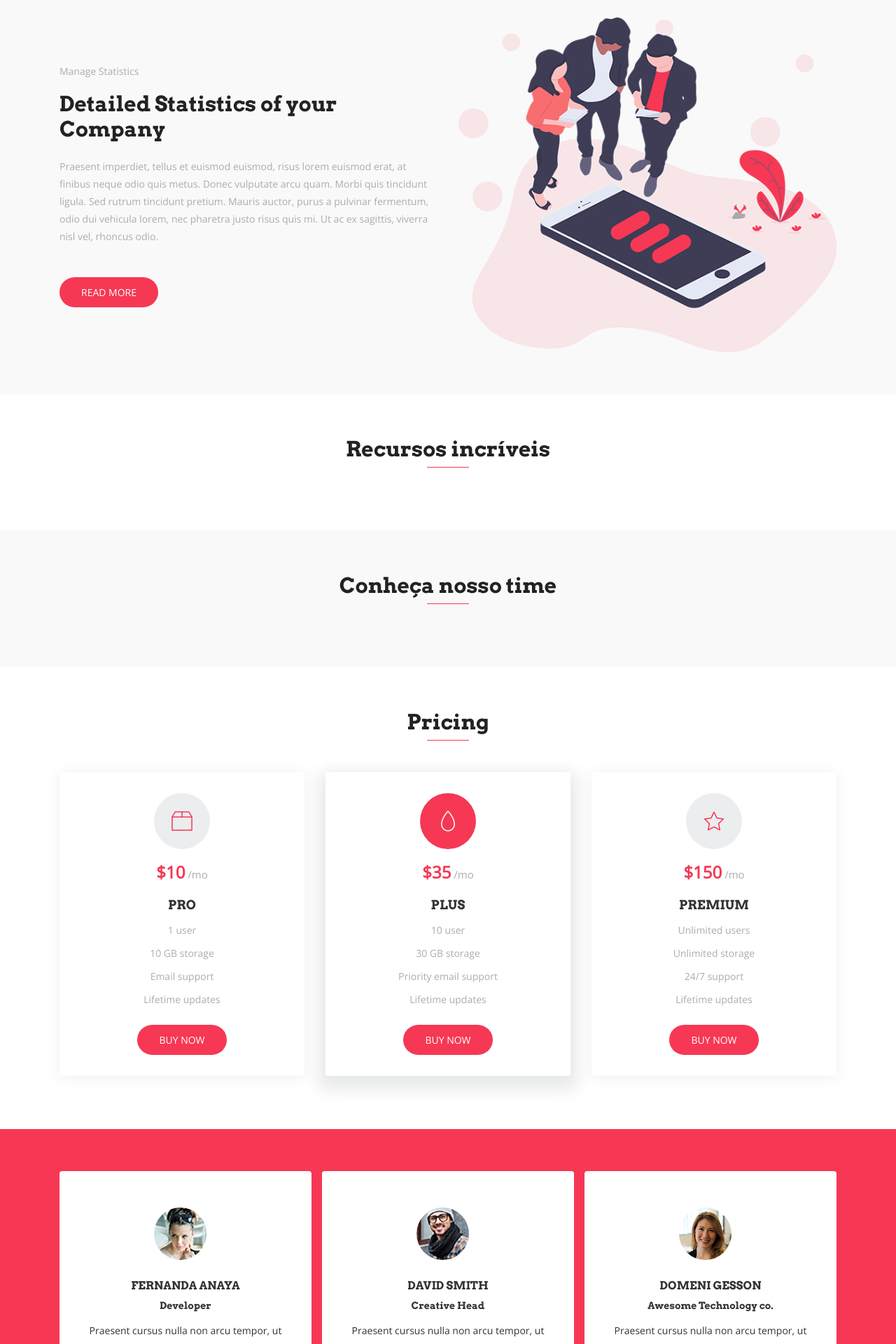
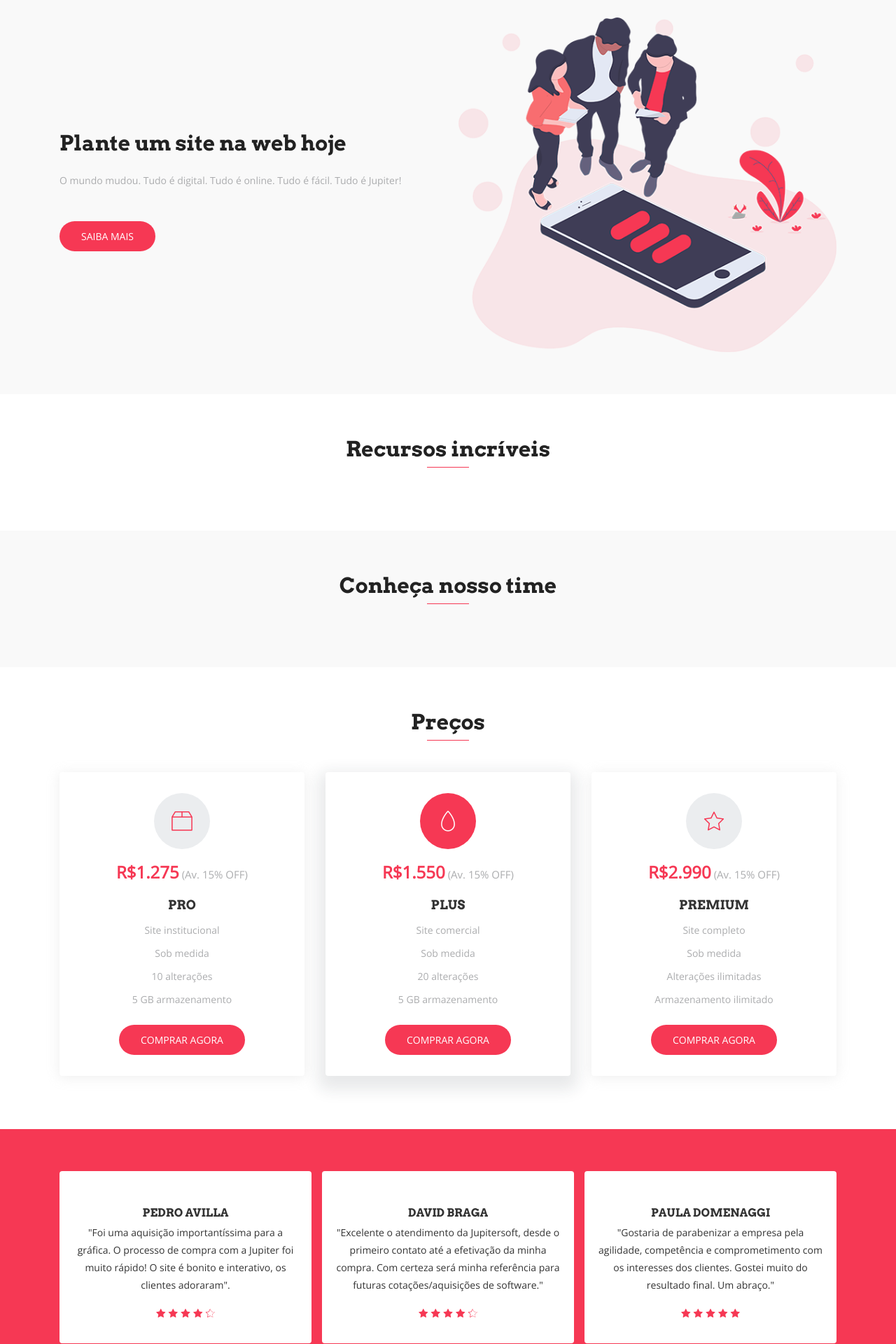
Before and after one commit to LucasBortolazzo/fusion, a Django app: page / in a window 1280 px wide. Shown: the part 880-2800 px from the top of the page at 70% size. Run offline with Django 3.2, Linux system fonts and the light colour scheme; data that the repository does not hold is empty; some libraries are stand-ins or nearby versions; some web fonts are replaced.

Commit message:
change template files
change template files

```diff
--- a/core/templates/base.html
+++ b/core/templates/base.html
@@ -6,7 +6,7 @@
     <meta charset="utf-8">
     <meta name="viewport" content="width=device-width, initial-scale=1, shrink-to-fit=no">
 
-    <title>Meu Fusion</title>
+    <title>JupiterSoft</title>
 
     <!-- Bootstrap CSS -->
     <link rel="stylesheet" href="{% static 'css/bootstrap.min.css' %}" >
--- a/core/templates/chamada.html
+++ b/core/templates/chamada.html
@@ -4,9 +4,8 @@
         <div class="row">
             <div class="col-lg-6 col-md-6 col-xs-12 wow fadeInLeft" data-wow-delay="0.3s">
                 <div class="cta-text">
-                    <h4>Get 30 days free trial</h4>
-                    <p>Praesent imperdiet, tellus et euismod euismod, risus lorem euismod erat, at finibus neque odio
-                        quis metus. Donec vulputate arcu quam. </p>
+                    <h4>Obtenha 30 dias de teste gratuito</h4>
+                    <p>Se não gostar, devolvemos seu dinheiro. </p>
                 </div>
             </div>
             <div class="col-lg-6 col-md-6 col-xs-12 text-right wow fadeInRight" data-wow-delay="0.3s">
--- a/core/templates/clientes.html
+++ b/core/templates/clientes.html
@@ -7,15 +7,13 @@
                     <div class="item">
                         <div class="testimonial-item">
                             <div class="img-thumb">
-                                <img src="{% static 'img/testimonial/img1.jpg' %}" alt="">
+                               {%comment%} <img src="{% static 'img/testimonial/img1.jpg' %}" alt=""> {% endcomment %}
                             </div>
                             <div class="info">
-                                <h2><a href="#">David Smith</a></h2>
-                                <h3><a href="#">Creative Head</a></h3>
+                                <h2><a href="#">David Braga</a></h2>
                             </div>
                             <div class="content">
-                                <p class="description">Praesent cursus nulla non arcu tempor, ut egestas elit tempus. In
-                                    ac ex fermentum, gravida felis nec, tincidunt ligula.</p>
+                                <p class="description">"Excelente o atendimento da Jupitersoft, desde o primeiro contato até a efetivação da minha compra. Com certeza será minha referência para futuras cotações/aquisições de software."</p>
                                 <div class="star-icon mt-3">
                                     <span><i class="lni-star-filled"></i></span>
                                     <span><i class="lni-star-filled"></i></span>
@@ -29,37 +27,34 @@
                     <div class="item">
                         <div class="testimonial-item">
                             <div class="img-thumb">
-                                <img src="{% static 'img/testimonial/img2.jpg' %}" alt="">
+                                {%comment%} <img src="{% static 'img/testimonial/img2.jpg' %}" alt=""> {% endcomment %}
                             </div>
                             <div class="info">
-                                <h2><a href="#">Domeni GEsson</a></h2>
-                                <h3><a href="#">Awesome Technology co.</a></h3>
+                                <h2><a href="#">Paula Domenaggi</a></h2>
                             </div>
                             <div class="content">
-                                <p class="description">Praesent cursus nulla non arcu tempor, ut egestas elit tempus. In
-                                    ac ex fermentum, gravida felis nec, tincidunt ligula.</p>
+                                <p class="description">"Gostaria de parabenizar a empresa pela agilidade, competência e comprometimento com os interesses dos clientes. Gostei muito do resultado final. Um abraço."</p>
                                 <div class="star-icon mt-3">
                                     <span><i class="lni-star-filled"></i></span>
                                     <span><i class="lni-star-filled"></i></span>
                                     <span><i class="lni-star-filled"></i></span>
-                                    <span><i class="lni-star-half"></i></span>
-                                    <span><i class="lni-star-half"></i></span>
+                                    <span><i class="lni-star-filled"></i></span>
+                                    <span><i class="lni-star-filled"></i></span>
                                 </div>
                             </div>
                         </div>
                     </div>
+
                     <div class="item">
                         <div class="testimonial-item">
                             <div class="img-thumb">
-                                <img src="{% static 'img/testimonial/img3.jpg' %}" alt="">
+                                {%comment%} <img src="{% static 'img/testimonial/img3.jpg' %}" alt=""> {% endcomment %}
                             </div>
                             <div class="info">
-                                <h2><a href="#">Dommini Albert</a></h2>
-                                <h3><a href="#">Nesnal Design co.</a></h3>
+                                <h2><a href="#">Pedro Avilla</a></h2>
                             </div>
                             <div class="content">
-                                <p class="description">Praesent cursus nulla non arcu tempor, ut egestas elit tempus. In
-                                    ac ex fermentum, gravida felis nec, tincidunt ligula.</p>
+                                <p class="description">"Foi uma aquisição importantíssima para a gráfica. O processo de compra com a Jupiter foi muito rápido! O site é bonito e interativo, os clientes adoraram". </p>
                                 <div class="star-icon mt-3">
                                     <span><i class="lni-star-filled"></i></span>
                                     <span><i class="lni-star-filled"></i></span>
@@ -70,28 +65,8 @@
                             </div>
                         </div>
                     </div>
-                    <div class="item">
-                        <div class="testimonial-item">
-                            <div class="img-thumb">
-                                <img src="{% static 'img/testimonial/img4.jpg' %}" alt="">
-                            </div>
-                            <div class="info">
-                                <h2><a href="#">Fernanda Anaya</a></h2>
-                                <h3><a href="#">Developer</a></h3>
-                            </div>
-                            <div class="content">
-                                <p class="description">Praesent cursus nulla non arcu tempor, ut egestas elit tempus. In
-                                    ac ex fermentum, gravida felis nec, tincidunt ligula.</p>
-                                <div class="star-icon mt-3">
-                                    <span><i class="lni-star-filled"></i></span>
-                                    <span><i class="lni-star-filled"></i></span>
-                                    <span><i class="lni-star-half"></i></span>
-                                    <span><i class="lni-star-half"></i></span>
-                                    <span><i class="lni-star-half"></i></span>
-                                </div>
-                            </div>
-                        </div>
-                    </div>
+
+
                 </div>
             </div>
         </div>
--- a/core/templates/contato.html
+++ b/core/templates/contato.html
@@ -49,10 +49,8 @@
                 </div>
             </div>
             <div class="col-lg-5 col-md-12 col-xs-12">
-                <div class="map">
-                    <object style="border:0; height: 280px; width: 100%;"
-                            data="https://www.google.com/maps/embed?pb=!1m18!1m12!1m3!1d34015.943594576835!2d-106.43242624069771!3d31.677719472407432!2m3!1f0!2f0!3f0!3m2!1i1024!2i768!4f13.1!3m3!1m2!1s0x86e75d90e99d597b%3A0x6cd3eb9a9fcd23f1!2sCourtyard+by+Marriott+Ciudad+Juarez!5e0!3m2!1sen!2sbd!4v1533791187584"></object>
-                </div>
+                <h5>Agradecemos pelo seu contato!</h5>
+                <h5>Retornaremos o mais breve possível.</h5>
             </div>
         </div>
     </div>
--- a/core/templates/footer.html
+++ b/core/templates/footer.html
@@ -7,8 +7,7 @@
                     <div class="widget">
                         <h3 class="footer-logo"><img src="{% static 'img/logo.png' %}" alt=""></h3>
                         <div class="textwidget">
-                            <p>Lorem ipsum dolor sit amet, consectetur adipiscing elit. Quisque lobortis tincidunt est,
-                                et euismod purus suscipit quis.</p>
+                            <p>Sua marca no mundo Web.</p>
                         </div>
                         <div class="social-icon">
                             <a class="facebook" href="#"><i class="lni-facebook-filled"></i></a>
@@ -18,6 +17,8 @@
                         </div>
                     </div>
                 </div>
+
+                {% comment %}
                 <div class="col-lg-3 col-md-6 col-sm-12 col-xs-12">
                     <h3 class="footer-titel">Products</h3>
                     <ul class="footer-link">
@@ -38,18 +39,20 @@
                         <li><a href="#">Card Verification</a></li>
                     </ul>
                 </div>
+
+                {% endcomment %}
+
                 <div class="col-lg-3 col-md-6 col-sm-12 col-xs-12">
-                    <h3 class="footer-titel">Contact</h3>
+                    <h3 class="footer-titel">Contato</h3>
                     <ul class="address">
                         <li>
-                            <a href="#"><i class="lni-map-marker"></i> 105 Madison Avenue - <br> Third Floor New York,
-                                NY 10016</a>
+                            <a href="#"><i class="lni-map-marker"></i> Pato Branco, Centro<br> Av. Brasil, 177</a>
                         </li>
                         <li>
-                            <a href="#"><i class="lni-phone-handset"></i> P: +84 846 250 592</a>
+                            <a href="#"><i class="lni-phone-handset"></i> Fone: 46 3225-7898</a>
                         </li>
                         <li>
-                            <a href="#"><i class="lni-envelope"></i> E: contact@uideck.com</a>
+                            <a href="#"><i class="lni-envelope"></i> E-mail: contato.jupitersoft@gmail.com</a>
                         </li>
                     </ul>
                 </div>
@@ -61,7 +64,7 @@
             <div class="row">
                 <div class="col-md-12">
                     <div class="copyright-content">
-                        <p>Copyright © 2020 <a rel="nofollow" href="https://uideck.com">UIdeck</a> All Right Reserved
+
                         </p>
                     </div>
                 </div>
--- a/core/templates/hero.html
+++ b/core/templates/hero.html
@@ -4,10 +4,8 @@
         <div class="row">
             <div class="col-lg-7 col-md-12 col-sm-12 col-xs-12">
                 <div class="contents">
-                    <h2 class="head-title">Desenvolvemos soluções.<br>Landing Page Template</h2>
-                    <p>Lorem ipsum dolor sit amet, consectetur adipisicing elit. Rem repellendus quasi fuga nesciunt
-                        dolorum nulla magnam veniam sapiente, fugiat! fuga nesciunt dolorum nulla magnam veniam
-                        sapiente, fugiat!</p>
+                    <h2 class="head-title">Desenvolvemos soluções.<br>Deixamos sua marca no mundo web.</h2>
+                    <p>A jupiter desenvolve sistemas inteligentes, sob medida, e deixa sua marca no fantástico mundo Web. </p>
                     <div class="header-button">
                         <a href="#" class="btn btn-common">Saiba mais</i></a>
                         <a href="#" class="btn btn-border video-popup">Entre em contato</i></a>
--- a/core/templates/index.html
+++ b/core/templates/index.html
@@ -31,7 +31,7 @@
     <!-- Testimonial Section End -->
 
     <!-- Call To Action Section Start -->
-        {% include 'chamada.html' %}
+    {% comment %}    {% include 'chamada.html' %} {% endcomment %}
     <!-- Call To Action Section Start -->
 
     <!-- Contact Section Start -->
--- a/core/templates/precos.html
+++ b/core/templates/precos.html
@@ -2,7 +2,7 @@
 <section id="pricing" class="section-padding">
     <div class="container">
         <div class="section-header text-center">
-            <h2 class="section-title wow fadeInDown" data-wow-delay="0.3s">Pricing</h2>
+            <h2 class="section-title wow fadeInDown" data-wow-delay="0.3s">Preços</h2>
             <div class="shape wow fadeInDown" data-wow-delay="0.3s"></div>
         </div>
         <div class="row">
@@ -12,18 +12,18 @@
                         <i class="lni-package"></i>
                     </div>
                     <div class="pricing-header">
-                        <p class="price-value">$10<span> /mo</span></p>
+                        <p class="price-value">R$1.275<span> (Av. 15% OFF)</span></p>
                     </div>
                     <div class="title">
                         <h3>Pro</h3>
                     </div>
                     <ul class="description">
-                        <li>1 user</li>
-                        <li>10 GB storage</li>
-                        <li>Email support</li>
-                        <li>Lifetime updates</li>
+                        <li>Site institucional</li>
+                        <li>Sob medida</li>
+                        <li>10 alterações</li>
+                        <li>5 GB armazenamento</li>
                     </ul>
-                    <button class="btn btn-common">Buy Now</button>
+                    <button class="btn btn-common">Comprar agora</button>
                 </div>
             </div>
             <div class="col-lg-4 col-md-6 col-xs-12 active">
@@ -32,18 +32,18 @@
                         <i class="lni-drop"></i>
                     </div>
                     <div class="pricing-header">
-                        <p class="price-value">$35<span> /mo</span></p>
+                        <p class="price-value">R$1.550<span> (Av. 15% OFF)</span></p>
                     </div>
                     <div class="title">
                         <h3>Plus</h3>
                     </div>
                     <ul class="description">
-                        <li>10 user</li>
-                        <li>30 GB storage</li>
-                        <li>Priority email support</li>
-                        <li>Lifetime updates</li>
+                        <li>Site comercial</li>
+                        <li>Sob medida</li>
+                        <li>20 alterações</li>
+                        <li>5 GB armazenamento</li>
                     </ul>
-                    <button class="btn btn-common">Buy Now</button>
+                    <button class="btn btn-common">Comprar agora</button>
                 </div>
             </div>
             <div class="col-lg-4 col-md-6 col-xs-12">
@@ -52,18 +52,18 @@
                         <i class="lni-star"></i>
                     </div>
                     <div class="pricing-header">
-                        <p class="price-value">$150<span> /mo</span></p>
+                        <p class="price-value">R$2.990<span> (Av. 15% OFF)</span></p>
                     </div>
                     <div class="title">
                         <h3>Premium</h3>
                     </div>
                     <ul class="description">
-                        <li>Unlimited users</li>
-                        <li>Unlimited storage</li>
-                        <li>24/7 support</li>
-                        <li>Lifetime updates</li>
+                        <li>Site completo</li>
+                        <li>Sob medida</li>
+                        <li>Alterações ilimitadas</li>
+                        <li>Armazenamento ilimitado</li>
                     </ul>
-                    <button class="btn btn-common">Buy Now</button>
+                    <button class="btn btn-common">Comprar agora</button>
                 </div>
             </div>
         </div>
--- a/core/templates/sobre.html
+++ b/core/templates/sobre.html
@@ -6,18 +6,14 @@
                 <div class="about-wrapper wow fadeInLeft" data-wow-delay="0.3s">
                     <div>
                         <div class="site-heading">
-                            <p class="mb-3">Manage Statistics</p>
-                            <h2 class="section-title">Detailed Statistics of your Company</h2>
+                            <p class="mb-3"></p>
+                            <h2 class="section-title">Plante um site na web hoje</h2>
                         </div>
                         <div class="content">
                             <p>
-                                Praesent imperdiet, tellus et euismod euismod, risus lorem euismod erat, at finibus
-                                neque odio quis metus. Donec vulputate arcu quam. Morbi quis tincidunt ligula. Sed
-                                rutrum tincidunt pretium. Mauris auctor, purus a pulvinar fermentum, odio dui vehicula
-                                lorem, nec pharetra justo risus quis mi. Ut ac ex sagittis, viverra nisl vel, rhoncus
-                                odio.
+                                O mundo mudou. Tudo é digital. Tudo é online. Tudo é fácil. Tudo é Jupiter!
                             </p>
-                            <a href="#" class="btn btn-common mt-3">Read More</a>
+                            <a href="#" class="btn btn-common mt-3">Saiba mais</a>
                         </div>
                     </div>
                 </div>
```
Also changed, not shown: fusion/settings.py (+4 -3 lines), core/static/img/logo.png.
